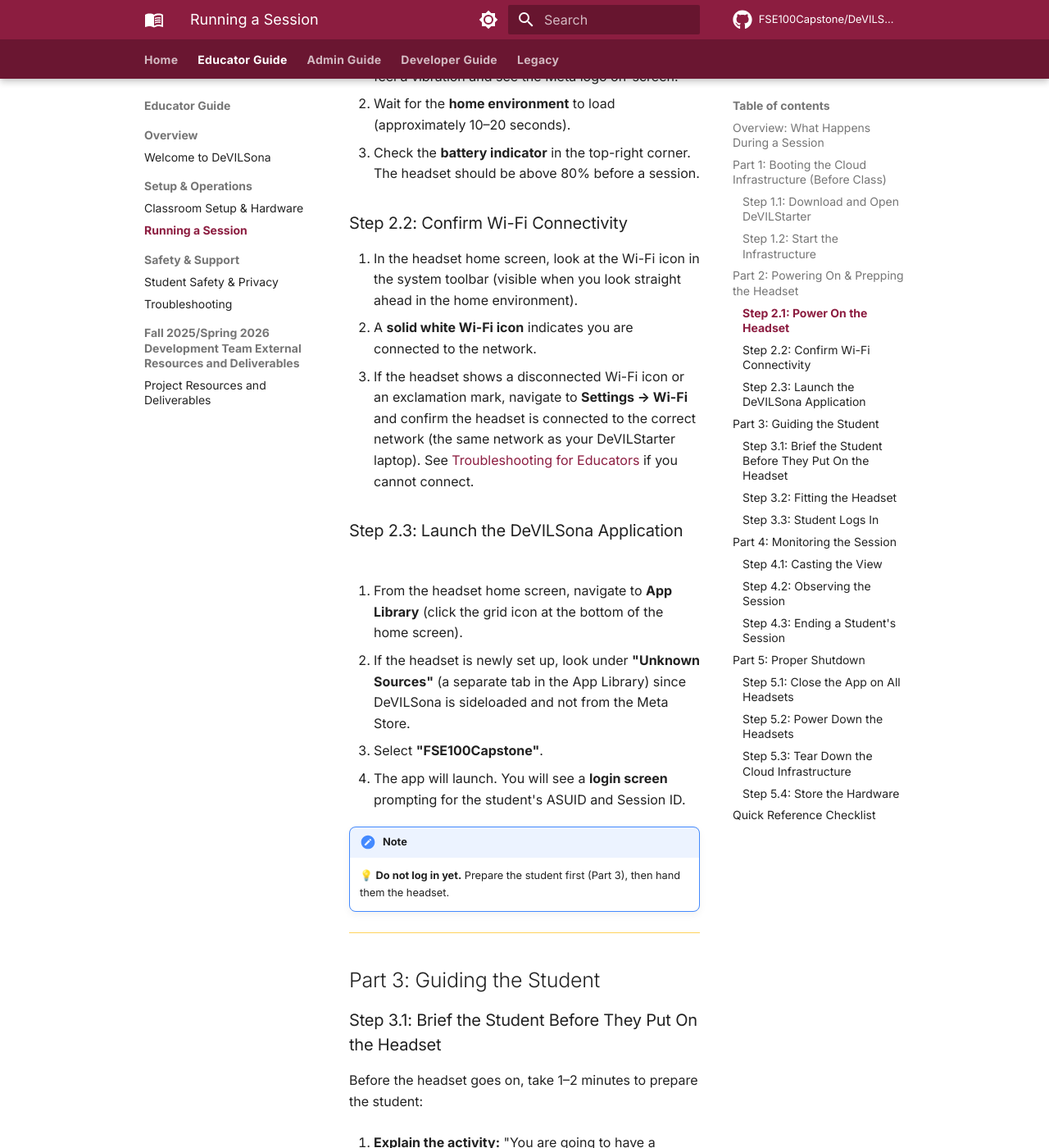
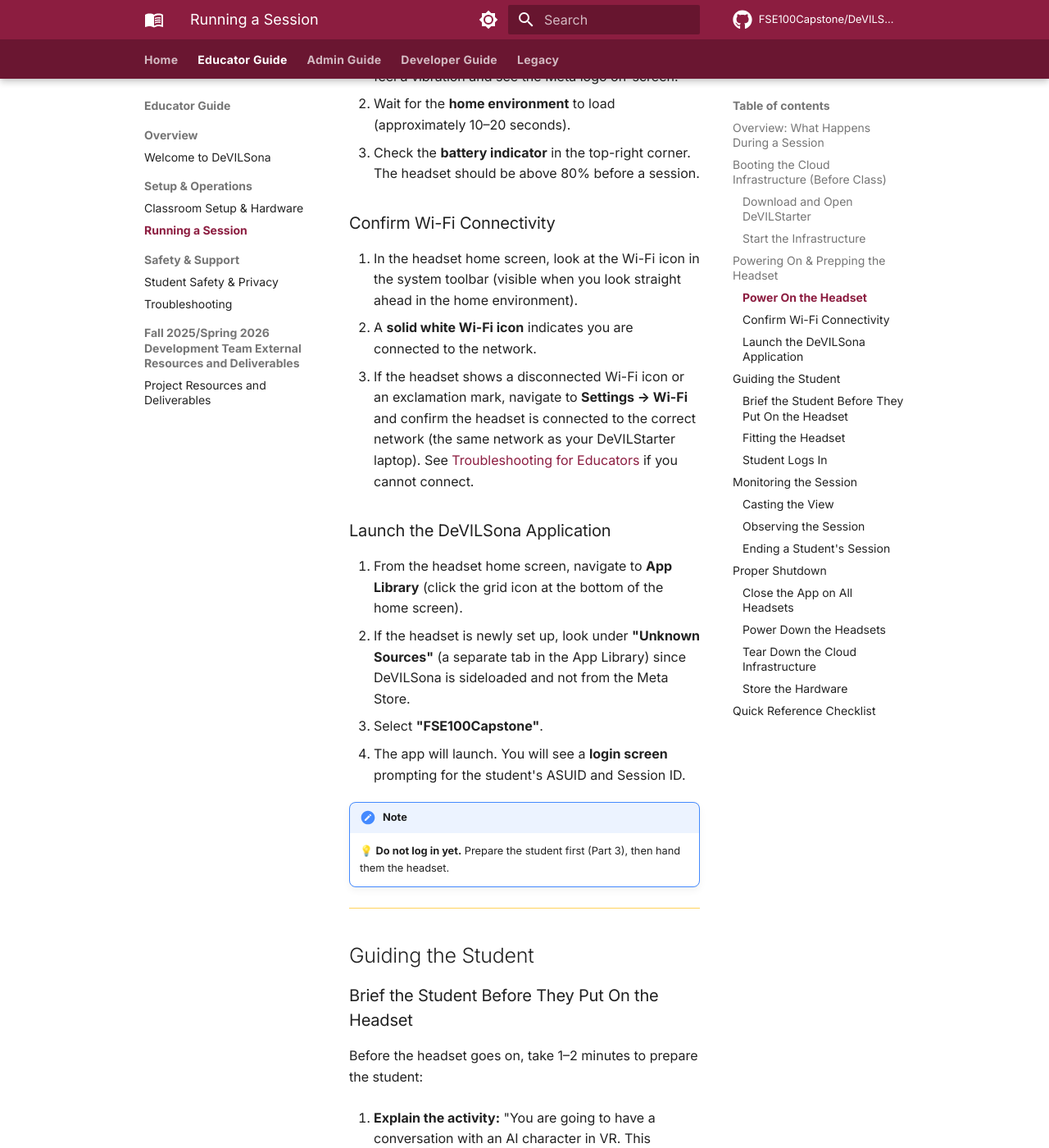
Before and after one commit to FSE100Capstone/DeVILSona-docs, an MkDocs documentation site: the page built from docs/educator-guide/running-a-session.md, in a window 1280 px wide and 1400 px high, scrolled down 2997 px. Shown: the whole window at 82% size. Built offline with MkDocs 1.6.1 and Material for MkDocs 9.7.7, drawn with Linux system fonts in a browser that asks for light colours; comment, search, counter and statistics services are not loaded; some of the changed text lies outside the part shown.

Commit message:
Remove "Part n" and "Step n" prefixes in "Running a Session"

```diff
--- a/docs/educator-guide/running-a-session.md
+++ b/docs/educator-guide/running-a-session.md
@@ -21,12 +21,12 @@
 
 ---
 
-## Part 1: Booting the Cloud Infrastructure (Before Class)
+## Booting the Cloud Infrastructure (Before Class)
 
 !!! note "When"
     Do this step at least **5 minutes before students arrive**, ideally 10–15 minutes before class begins.
 
-### Step 1.1: Download and Open DeVILStarter
+### Download and Open DeVILStarter
 
 1. If you do not already have the application installed on your **Windows laptop**, download the latest version of DeVILStarter by navigating to the [DeVILStarter GitHub Releases page](https://github.com/FSE100Capstone/DeVILStarter/releases/latest) and clicking on the hyperlinked text "DeVILStarter.exe". Place the downloaded file to a convenient location if necessary.
 
@@ -39,7 +39,7 @@
 3. Double-click to launch it. A window will open showing the DeVILStarter interface with a status panel.
 
 
-### Step 1.2: Start the Infrastructure
+### Start the Infrastructure
 
 1. In DeVILStarter, click the **"Start Infrastructure"** button (or similar label—the exact label may vary by version, but it is the primary large action button).
 2. DeVILStarter will begin running. You will see **live log output** in the panel showing the progress of the deployment.
@@ -48,21 +48,21 @@
 !!! note
     If DeVILStarter fails to start or shows an error, see [Troubleshooting for Educators](troubleshooting.md) for quick-fix steps.
 
-## Part 2: Powering On & Prepping the Headset
+## Powering On & Prepping the Headset
 
-### Step 2.1: Power On the Headset
+### Power On the Headset
 
 1. Press and hold the **power button** on the right side of the Meta Quest headset for 2–3 seconds until you feel a vibration and see the Meta logo on-screen.
 2. Wait for the **home environment** to load (approximately 10–20 seconds).
 3. Check the **battery indicator** in the top-right corner. The headset should be above 80% before a session.
 
-### Step 2.2: Confirm Wi-Fi Connectivity
+### Confirm Wi-Fi Connectivity
 
 1. In the headset home screen, look at the Wi-Fi icon in the system toolbar (visible when you look straight ahead in the home environment).
 2. A **solid white Wi-Fi icon** indicates you are connected to the network.
 3. If the headset shows a disconnected Wi-Fi icon or an exclamation mark, navigate to **Settings → Wi-Fi** and confirm the headset is connected to the correct network (the same network as your DeVILStarter laptop). See [Troubleshooting for Educators](troubleshooting.md) if you cannot connect.
 
-### Step 2.3: Launch the DeVILSona Application
+### Launch the DeVILSona Application
 
 1. From the headset home screen, navigate to **App Library** (click the grid icon at the bottom of the home screen).
 2. If the headset is newly set up, look under **"Unknown Sources"** (a separate tab in the App Library) since DeVILSona is sideloaded and not from the Meta Store.
@@ -74,9 +74,9 @@
 
 ---
 
-## Part 3: Guiding the Student
+## Guiding the Student
 
-### Step 3.1: Brief the Student Before They Put On the Headset
+### Brief the Student Before They Put On the Headset
 
 Before the headset goes on, take 1–2 minutes to prepare the student:
 
@@ -88,7 +88,7 @@
 
 4. **Safety reminder:** "Stay in the marked area. If you feel unwell or disoriented at any point, just say so and we'll pause the session."
 
-### Step 3.2: Fitting the Headset
+### Fitting the Headset
 
 1. **Adjust the top strap first:** Loosen the wheel on the back of the headset until it's loose, then have the student put the headset over their face and tighten the wheel until the headset feels secure but not tight. It should not create pressure on the face.
 
@@ -98,7 +98,7 @@
 
 4. **Hand the controllers:** Give the student one controller in each hand. They should hold them naturally with the ring facing forward.
 
-### Step 3.3: Student Logs In
+### Student Logs In
 
 Once the headset is on and comfortable:
 
@@ -114,9 +114,9 @@
 
 ---
 
-## Part 4: Monitoring the Session
+## Monitoring the Session
 
-### Step 4.1: Casting the View
+### Casting the View
 
 While a session is in progress, you (and the rest of the class) can optionally watch what the student sees in VR. This is called **casting**.
 
@@ -133,7 +133,7 @@
 3. Open that URL on any laptop or display browser connected to the same network
 4. The student's view will stream to the screen—display on a projector for the class to watch
 
-### Step 4.2: Observing the Session
+### Observing the Session
 
 Watch for:
 
@@ -147,7 +147,7 @@
 - 7-minute VR conversation
 - 1-minute exit and debrief questions
 
-### Step 4.3: Ending a Student's Session
+### Ending a Student's Session
 
 1. Alert the student with a verbal prompt: "You have about one minute left—try to wrap up the conversation."
 2. After the session, ask the student to **say goodbye to the character** (the app may save the session automatically upon exiting)
@@ -156,12 +156,12 @@
 
 ---
 
-## Part 5: Proper Shutdown
+## Proper Shutdown
 
 !!! note "When"
     Do this **after all students have finished** for the day, or if you need to leave the session unattended for more than 30 minutes.
 
-### Step 5.1: Close the App on All Headsets
+### Close the App on All Headsets
 
 For each active headset:
 
@@ -169,14 +169,14 @@
 2. This brings up the home menu overlay
 3. Navigate to the DeVILSona app in the taskbar and select **Quit** or simply navigate away to the App Library
 
-### Step 5.2: Power Down the Headsets
+### Power Down the Headsets
 
 1. **Press and hold** the power button on the right side of the headset for 3–4 seconds
 2. A menu will appear asking: **Sleep**, **Power Off**, or **Cancel**
 3. Select **Power Off**
 4. The headset will shut down completely (the LED will turn off)
 
-### Step 5.3: Tear Down the Cloud Infrastructure
+### Tear Down the Cloud Infrastructure
 
 !!! warning "This step is critical for cost management."
     The AWS cloud infrastructure costs money while it is running. Always shut it down after each session.
@@ -187,7 +187,7 @@
 4. Wait until the status shows **"Infrastructure Stopped"** or **"Offline"** (typically 1–3 minutes)
 5. Close DeVILStarter
 
-### Step 5.4: Store the Hardware
+### Store the Hardware
 
 1. Connect headsets to charge (see [Classroom Setup & Hardware](classroom-setup.md) for charging procedures)
 2. Store controllers with headsets in their designated storage location
```
